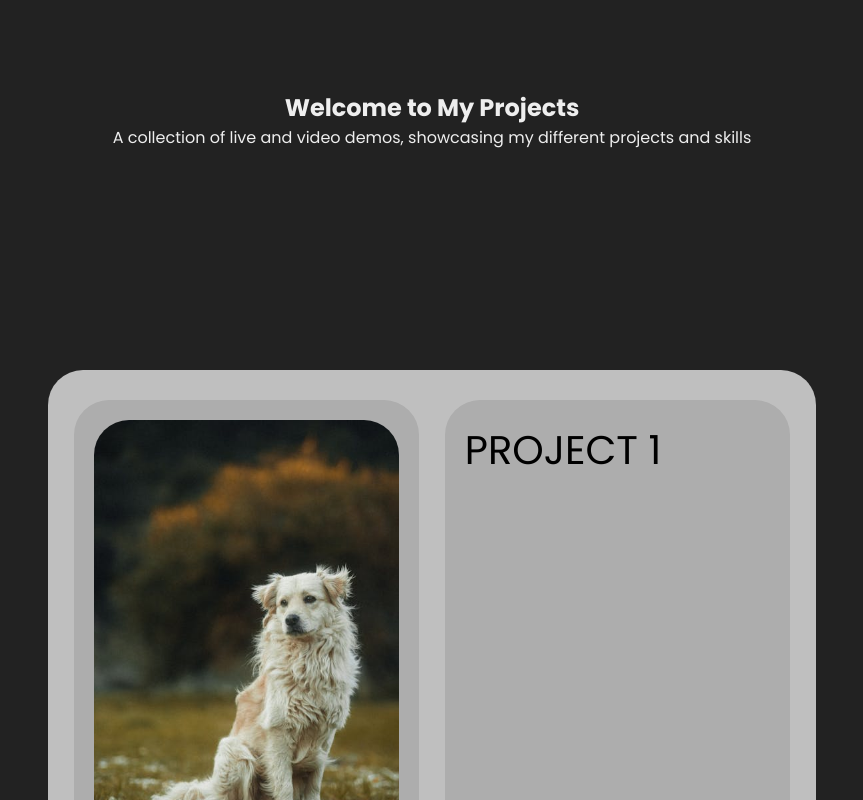
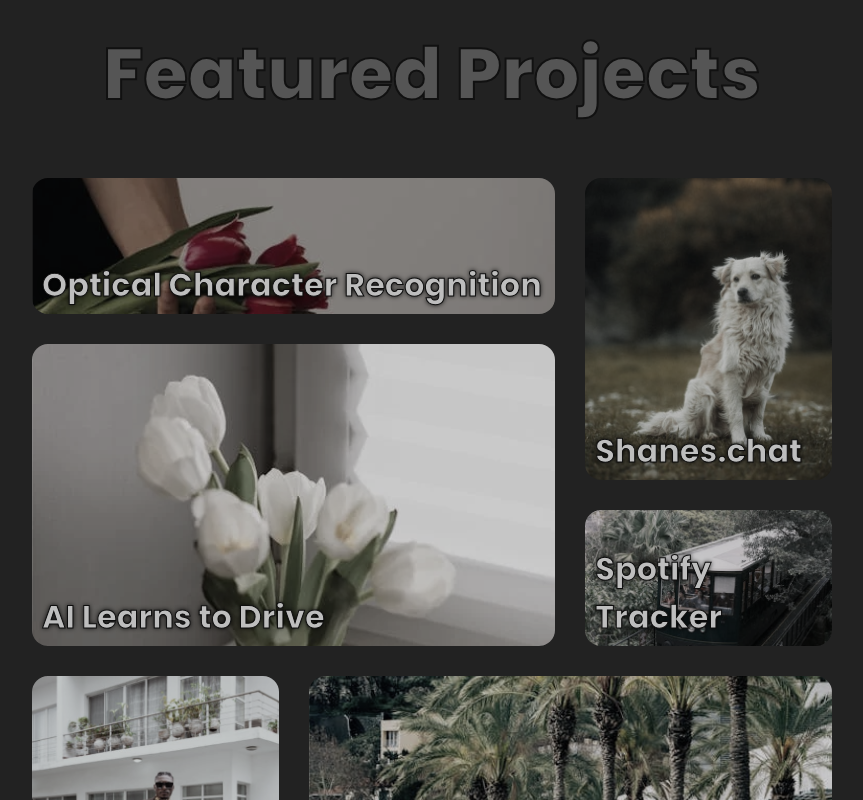
Before and after one commit to ItsMeShane/shanes.tech, a React (Create React App) app: page / in a window 1280 px wide. Shown: the part 880-1680 px from the top of the page, without its empty margins (208-1071 px from the left). Built offline with nearby package versions, Linux system fonts and the light colour scheme.

Commit message:
added project grid

```diff
--- a/src/pages/projects/Projects.jsx
+++ b/src/pages/projects/Projects.jsx
@@ -1,53 +1,34 @@
 import React from 'react';
-import {
-   IntroSection,
-   ProjectSection,
-   ProjectContainer,
-   Container,
-   Images,
-   Information,
-} from './ProjectsStyles';
+import { Intro, GridContainer, Container, Project, GridWrapper } from './ProjectsStyles';
 
 const Projects = () => {
    return (
       <Container>
-         <IntroSection>
-            <div>
-               <h1>Welcome to My Projects</h1>
-               <p>
-                  A collection of live and video demos, showcasing my different projects
-                  and skills
-               </p>
-            </div>
-         </IntroSection>
-         <ProjectSection>
-            <ProjectContainer>
-               <Images>
-                  <img src='./images/projects/pj1.png' alt='Project 1' title='Project Image' />
-               </Images>
-               <Information>
-                  <span>Project 1</span>
-               </Information>
-            </ProjectContainer>
-
-            <ProjectContainer>
-               <Images>
-               <img src='./images/projects/pj0.png' alt='Project 1' title='Project Image' />
-               </Images>
-               <Information>
-                  <span>Project 2</span>
-               </Information>
-            </ProjectContainer>
-
-            <ProjectContainer>
-               <Images>
-               <img src='./images/projects/pj8.png' alt='Project 1' title='Project Image' />
-               </Images>
-               <Information>
-                  <span>Project 3</span>
-               </Information>
-            </ProjectContainer>
-         </ProjectSection>
+         <Intro>
+            <h1>Featured Projects</h1>
+         </Intro>
+         <GridWrapper>
+            <GridContainer>
+               <Project id='project-0'>
+                  <span className='project-title'>Optical Character Recognition</span>
+               </Project>
+               <Project id='project-1'>
+                  <span className='project-title'>Shanes.chat</span>
+               </Project>
+               <Project id='project-2'>
+                  <span className='project-title'>AI Learns to Drive</span>
+               </Project>
+               <Project id='project-3'>
+                  <span className='project-title'>Chess</span>
+               </Project>
+               <Project id='project-4'>
+                  <span className='project-title'>3D Rendering Engine</span>
+               </Project>
+               <Project id='project-5'>
+                  <span className='project-title'>Spotify Tracker</span>
+               </Project>
+            </GridContainer>
+         </GridWrapper>
       </Container>
    );
 };
--- a/src/pages/projects/ProjectsStyles.jsx
+++ b/src/pages/projects/ProjectsStyles.jsx
@@ -5,83 +5,104 @@ export const Container = styled.div`
    flex-direction: column;
    justify-content: center;
    align-items: center;
+   padding-top: 100px;
 `;
-export const IntroSection = styled.section`
-   height: 50vh;
+export const Intro = styled.div`
+   width: 100%;
    display: flex;
+   flex-direction: column;
    justify-content: center;
    align-items: center;
    color: #eee;
-
-   div {
-         text-align: center;
+   text-align: center;
+   h1 {
+      color: #555;
+      -webkit-text-stroke: 2px #111;
+      font-size: 4.5rem;
+      font-weight: 800;
+      padding-bottom: 50px;
    }
 `;
 
-export const ProjectSection = styled.section`
-   width: 100%;
-   display: flex;
-   flex-direction: column;
-   align-items: center;
-   padding-bottom:200px;
+export const GridWrapper = styled.div`
+   height: 100vh;
+   width: 100vh;
 `;
 
-export const ProjectContainer = styled.div`
-   margin: 50px;
-   height: 600px;
-   width: 60%;
-   background-color: #bfbfbf;
-   border-radius: 35px;
+export const GridContainer = styled.div`
+   display: grid;
+   grid-template: 1fr 1fr 1fr 1fr 1fr / 1fr 1fr 1fr;
+   gap: 30px;
+   height: 100%;
+   width: 100%;
+`;
+
+export const Project = styled.div`
+   width: 100%;
+   height: 100%;
+   border-radius: 1rem;
+   background-size: cover;
+   background-position: center;
+   transition: filter 0.5s ease-out;
 
    display: flex;
-   justify-content: space-evenly;
-   align-items: center;
 
-   @media (max-width: 768px) {
-      margin: 25px;
-      flex-direction: column;
-      width: 85%;
+   .blur {
+      filter: blur(2px);
+      background-color: #333333aa;
+   }
+   .project-title {
+      font-size: 2em;
       height: fit-content;
+      align-self: flex-end;
+      margin: 5px;
+
+      padding: 0 5px;
+
+      color: #eee;
+      -webkit-text-stroke: 1px #111;
+      text-shadow: 0 0 5px rgba(0, 0, 0, 1);
+      font-weight: 700;
+   }
+
+   filter: grayscale(60%) brightness(80%);
+   &:hover {
+      filter: grayscale(0%) brightness(120%);
+   }
+   &#project-0 {
+      background-color: #dcb7d8;
+      grid-row: 1 / 2;
+      grid-column: 1 / 3;
+      background-image: url('./images/projects/pj0.png');
+   }
+   &#project-1 {
+      background-color: #75b5ea;
+      grid-row: 1 / 3;
+      grid-column: 3 / 4;
+      background-image: url('./images/projects/pj1.png');
+   }
+   &#project-2 {
+      background-color: #f799db;
+      grid-row: 2 / 4;
+      grid-column: 1 / 3;
+      background-image: url('./images/projects/pj2.png');
+   }
+   &#project-3 {
+      background-color: #59567a;
+      grid-row: 4 / 6;
+      grid-column: 1 / 2;
+      background-image: url('./images/projects/pj6.png');
+   }
+   &#project-4 {
+      background-color: #775ca8;
+      grid-row: 4 / 6;
+      grid-column: 2 / 4;
+      background-image: url('./images/projects/pj8.png');
+   }
+   &#project-5 {
+      background-color: #989bec;
+      grid-row: 3 / 4;
+      grid-column: 3 / 4;
+      background-image: url('./images/projects/pj5.png');
    }
 `;
-
-export const Images = styled.div`
-   width: 45%;
-   height: 90%;
-   background-color: #adadad;
-   border-radius: 35px;
-   padding: 20px;
-
-   img {
-      width: 100%;
-      height: 100%;
-      max-width: 100%;
-      max-height: 100%;
-      object-fit: cover;
-      border-radius: 35px;
-   }
-
-   @media (max-width: 768px) {
-      margin: 25px;
-      width: 85%;
-   }
-`;
-export const Information = styled.div`
-   width: 45%;
-   height: 90%;
-   background-color: #adadad;
-   border-radius: 35px;
-   padding: 20px;
-
-   span {
-      width:100%;
-      text-align:center;
-      text-transform:uppercase;
-      font-size:2.5rem;
-   }
-
-   @media (max-width: 768px) {
-      margin: 25px;
-      width: 85%;
-   }
-`;
```
